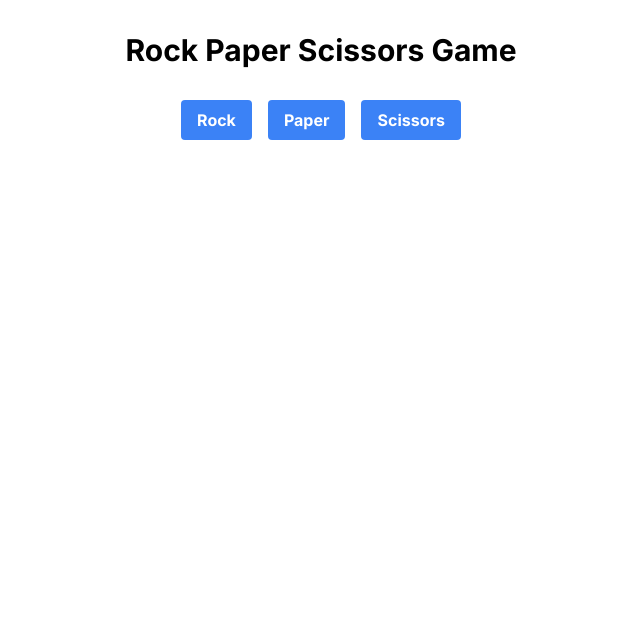
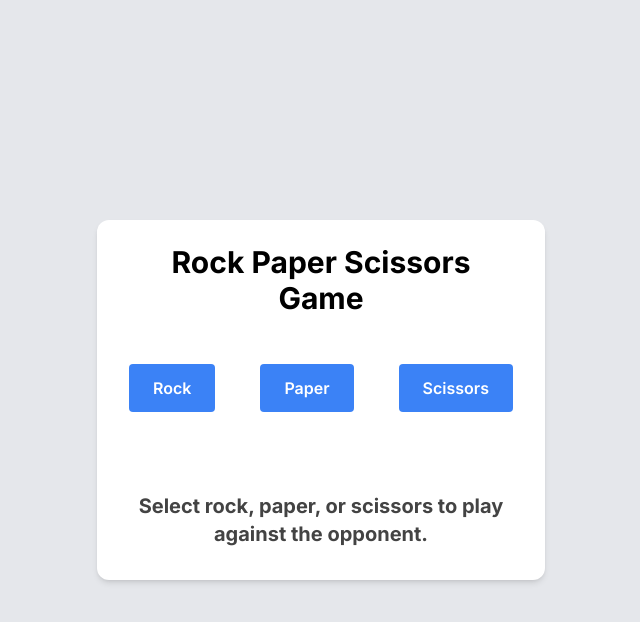
Before and after one commit to n3ndor/GamesHub, a Next.js app in the folder frontend/: page /rockpaperscissors in a window 1280 px wide. Shown: the top 622 px of the page, without its empty margins (319-959 px from the left). Built offline with nearby package versions, Linux system fonts and the light colour scheme.

Commit message:
finished the styling for the RPS game

```diff
--- a/frontend/app/rockpaperscissors/page.tsx
+++ b/frontend/app/rockpaperscissors/page.tsx
@@ -3,11 +3,21 @@
 
 import { useState } from 'react';
 
+interface IChoice {
+  value: string;
+}
+
+const choices: IChoice[] = [
+  { value: 'rock' },
+  { value: 'paper' },
+  { value: 'scissors' },
+];
+
 export default function RockPaperScissors() {
-  const [userChoice, setUserChoice] = useState('');
-  const [opponentChoice, setOpponentChoice] = useState('');
-  const [gameResult, setGameResult] = useState('');
-  const [gameStarted, setGameStarted] = useState(false);
+  const [userChoice, setUserChoice] = useState<string>('');
+  const [opponentChoice, setOpponentChoice] = useState<string>('');
+  const [gameResult, setGameResult] = useState<string>('');
+  const [gameStarted, setGameStarted] = useState<boolean>(false);
 
   // useEffect(() => {
   //   fetch('http://localhost:8000/rockpaperscissors/')
@@ -15,7 +25,7 @@ export default function RockPaperScissors() {
   //     .then((data) => setMessage(data.message));
   // }, []);
 
-  const playGame = (choice:any) => {
+    const playGame = (choice: string) => {
       setUserChoice(choice);
       fetch("http://localhost:8000/rockpaperscissors/", {
         method: "POST",
@@ -39,34 +49,55 @@ export default function RockPaperScissors() {
       setGameResult('');
     };
 
-  return (
-    <div className="container mx-auto px-4">
-      <h2 className="text-3xl font-bold text-center my-8">Rock Paper Scissors Game</h2>
-      {!gameStarted ? (
-        <div className="flex justify-center space-x-4">
-          {['rock', 'paper', 'scissors'].map((choice) => (
+    const choiceButton = (choice: string) => (
       <button
-              key={choice}
-              className="bg-blue-500 hover:bg-blue-700 text-white font-bold py-2 px-4 rounded focus:outline-none focus:shadow-outline"
-              onClick={() => playGame(choice)}
+        className="bg-blue-500 text-white font-bold py-3 px-6 rounded"
+        style={{ pointerEvents: 'none' }} // Disable click
       >
         {choice.charAt(0).toUpperCase() + choice.slice(1)}
       </button>
+    );
+
+    const resultTextColor = gameResult.includes('winner') ? 'text-green-500'
+    : gameResult.includes('lost') ? 'text-red-500'
+    : gameResult.includes('draw') ? 'text-yellow-500'
+    : 'text-black';
+
+    return (
+      <div className="flex justify-center items-center min-h-screen bg-gray-200 w-full">
+        <div className="w-full max-w-md bg-white shadow-md rounded-xl px-8 pt-6 pb-8  mx-4 sm:mx-0">
+          <h2 className="text-3xl font-bold text-center sm:mb-8">Rock Paper Scissors Game</h2>
+
+          {!gameStarted ? (
+            <>
+              <div className="flex flex-col sm:flex-row justify-between space-y-2 sm:space-y-4">
+                {choices.map(({ value }) => (
+                  <button
+                    key={value}
+                    className="bg-blue-500 hover:bg-blue-700 text-white font-semibold py-3 px-6 mt-4 rounded"
+                    onClick={() => playGame(value)}
+                  >
+                    {value.charAt(0).toUpperCase() + value.slice(1)}
+                  </button>
                 ))}
               </div>
+              <p className="text-center text-xl font-bold animate-pulse mt-4 sm:mt-20">Select rock, paper, or scissors to play against the opponent.</p>
+            </>
           ) : (
-        <div className="text-center">
-          <div className="my-4">
-            <p className="text-lg">
-              Your choice: <span className="font-semibold">{userChoice}</span>
-            </p>
-            <p className="text-lg">
-              Opponent's choice: <span className="font-semibold">{opponentChoice}</span>
-            </p>
-            <p className="mt-4 text-xl font-bold">{gameResult}</p>
+            <div className="flex flex-col items-center">
+              <div className='flex flex-col sm:flex-row w-full justify-between items-center sm:items-start'>
+                <div className="mb-4 flex flex-col justify-between items-center">
+                  <p className="text-lg font-semibold mb-2">Your Choice was</p>
+                  {choiceButton(userChoice)}
                 </div>
+                <div className="mb-4 flex flex-col justify-between items-center">
+                  <p className="text-lg font-semibold mb-2">Opponent's Choice</p>
+                  {choiceButton(opponentChoice)}
+                </div>
+              </div>
+              <p className={`text-xl font-bold mb-4 animate-pulse ${resultTextColor}`}>{gameResult}</p>
               <button
-            className="bg-red-500 hover:bg-red-700 text-white font-bold py-2 px-4 rounded focus:outline-none focus:shadow-outline"
+                className="bg-red-500 hover:bg-red-700 text-white font-bold py-2 px-4 rounded"
                 onClick={resetGame}
               >
                 Retry
@@ -74,5 +105,6 @@ export default function RockPaperScissors() {
             </div>
           )}
         </div>
+      </div>
     );
   }
--- a/frontend/tailwind.config.ts
+++ b/frontend/tailwind.config.ts
@@ -8,11 +8,7 @@ const config: Config = {
   ],
   theme: {
     extend: {
-      backgroundImage: {
-        "gradient-radial": "radial-gradient(var(--tw-gradient-stops))",
-        "gradient-conic":
-          "conic-gradient(from 180deg at 50% 50%, var(--tw-gradient-stops))",
-      },
+
     },
   },
   plugins: [],
```
Lines whose indentation alone changed are shown as unchanged.
